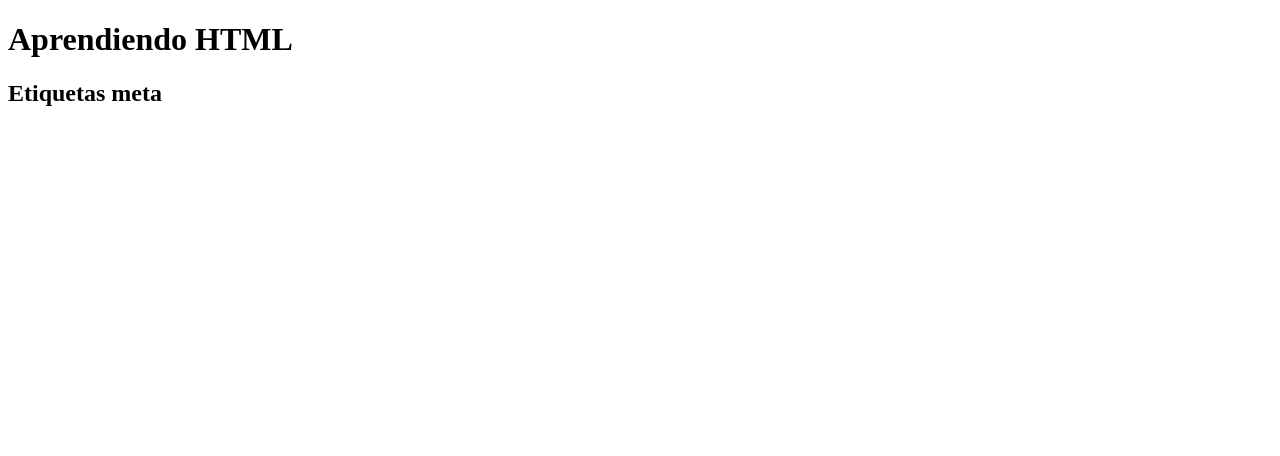
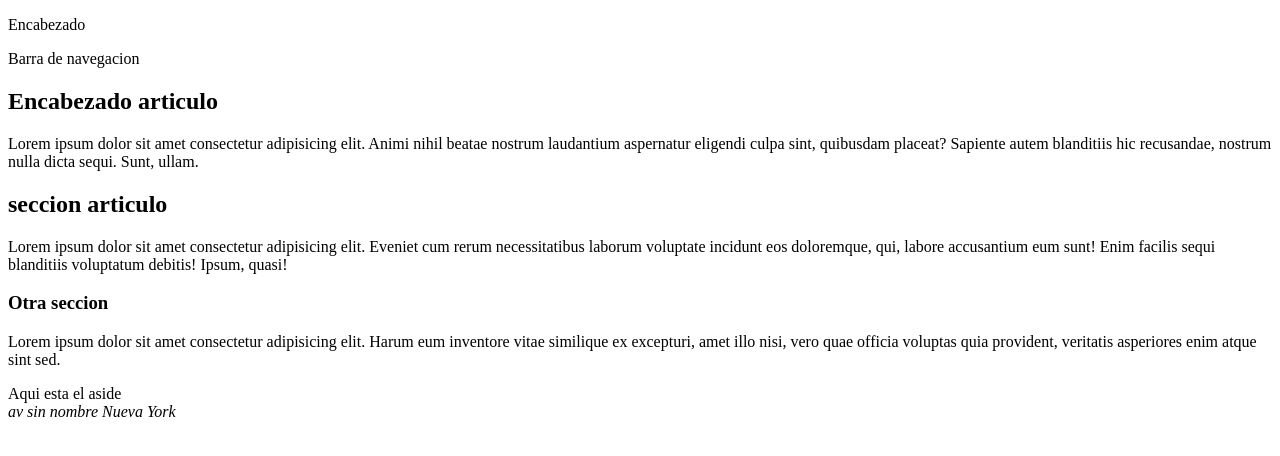
Before and after one commit to Fernanda2019/Webpage-51_15, a plain HTML site: page Index.html in a window 1280 px wide. Drawn offline with Linux system fonts and the light colour scheme.

Commit message:
Index.html

```diff
--- a/Index.html
+++ b/Index.html
@@ -11,8 +11,35 @@
         <script src="codigo.js"></script>
 
         <body>
-         <h1>Aprendiendo HTML</h1>
-         <h2>Etiquetas meta</h2>
+<header>
+    <p>Encabezado</p>
+    <nav>
+        <p>Barra de navegacion</p>
+    </nav>
+    <article>
+        <header>
+            <h1>Encabezado articulo</h1>
+        </header>
+        <p>Lorem ipsum dolor sit amet consectetur adipisicing elit. Animi nihil beatae nostrum laudantium aspernatur eligendi culpa sint, quibusdam placeat? Sapiente autem blanditiis hic recusandae, nostrum nulla dicta sequi. Sunt, ullam.</p>
+        <section>
+            <header>
+                <h2>seccion articulo</h2>
+            </header>
+            <p>Lorem ipsum dolor sit amet consectetur adipisicing elit. Eveniet cum rerum necessitatibus laborum voluptate incidunt eos doloremque, qui, labore accusantium eum sunt! Enim facilis sequi blanditiis voluptatum debitis! Ipsum, quasi!</p>
+        </section>
+            <section>
+                <header>
+                    <h3>Otra seccion</h3>
+                </header>
+                <p>Lorem ipsum dolor sit amet consectetur adipisicing elit. Harum eum inventore vitae similique ex excepturi, amet illo nisi, vero quae officia voluptas quia provident, veritatis asperiores enim atque sint sed.</p>
+            </section>
+    </article>
+    <aside>Aqui esta el aside</aside>
+    <footer>
+        <address> av sin nombre Nueva York<br>
+        </address>
+    </footer>
+</header>
         </body>
     </head>
 </html>
```
